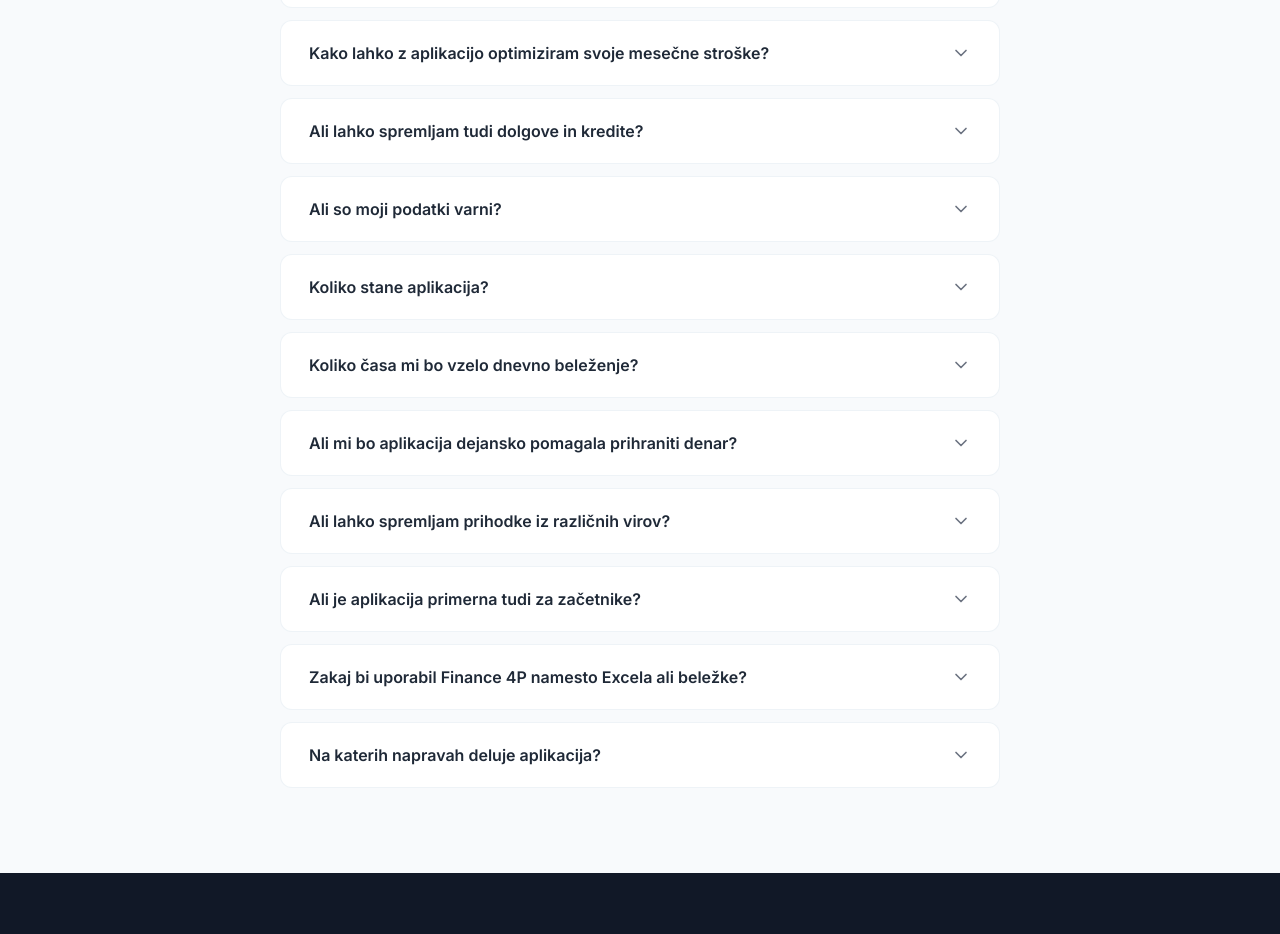
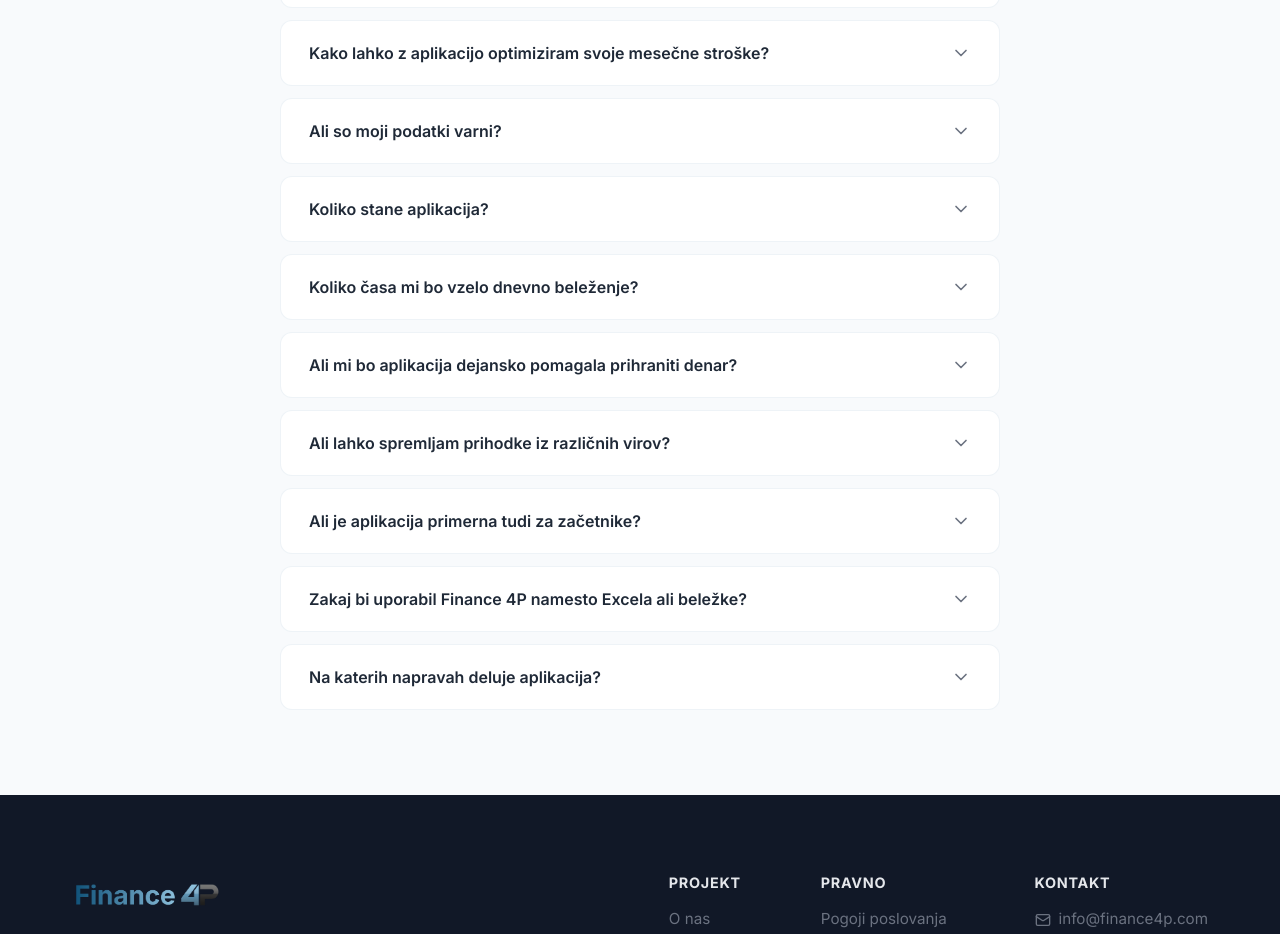
Before and after one commit to filipkolle/Landing-4P, a React (Vite) app: page / in a window 1280 px wide. Shown: the part 5198-6132 px from the top of the page. Built offline with nearby package versions, Linux system fonts and the light colour scheme.

Commit message:
Zamenjava belega logotipa v footerju z barvnim logotipom in odstranitev vprašanja o dolgovih iz FAQ

```diff
--- a/src/components/SocialFAQ.jsx
+++ b/src/components/SocialFAQ.jsx
@@ -19,10 +19,6 @@ const SocialFAQ = () => {
     {
       question: "Kako lahko z aplikacijo optimiziram svoje mesečne stroške?",
       answer: "Z enostavnim in preglednim kategoriziranjem stroškov točno izveš, kam odteka tvoj denar. Aplikacija ti pomaga spremljati porabo v realnem času, zastaviti finančne cilje in poiskati priložnosti za varčevanje."
-    },
-    {
-      question: "Ali lahko spremljam tudi dolgove in kredite?",
-      answer: "Da. Da bi imel popolno sliko svojih financ, Finance 4P omogoča spremljanje sredstev in dolgov (npr. krediti). Omogoča celo zastavitev realnih vrednosti sredstev s pomočjo amortizacije, kar je ključno za dolgoročno finančno načrtovanje."
     },
     {
       question: "Ali so moji podatki varni?",
--- a/src/styles/LandingPage.css
+++ b/src/styles/LandingPage.css
@@ -964,8 +964,8 @@
   gap: 40px;
 }
 
-.footer-brand .logo-text { color: #fff; }
-.footer-brand .logo-img-wrapper img { filter: brightness(10); opacity: 0.8; }
+.footer-brand .logo-brand { color: #fff; }
+.footer-brand .logo-img-wrapper img { opacity: 1; }
 .footer-brand p { margin-top: 16px; color: #6b7280; max-width: 260px; line-height: 1.6; }
 
 .footer-links { display: flex; gap: 80px; }
```
